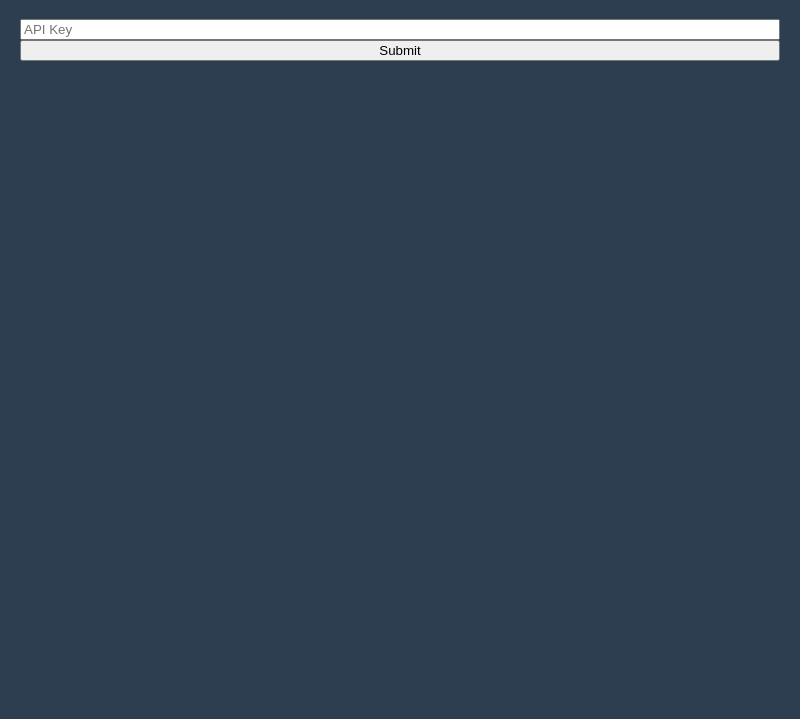
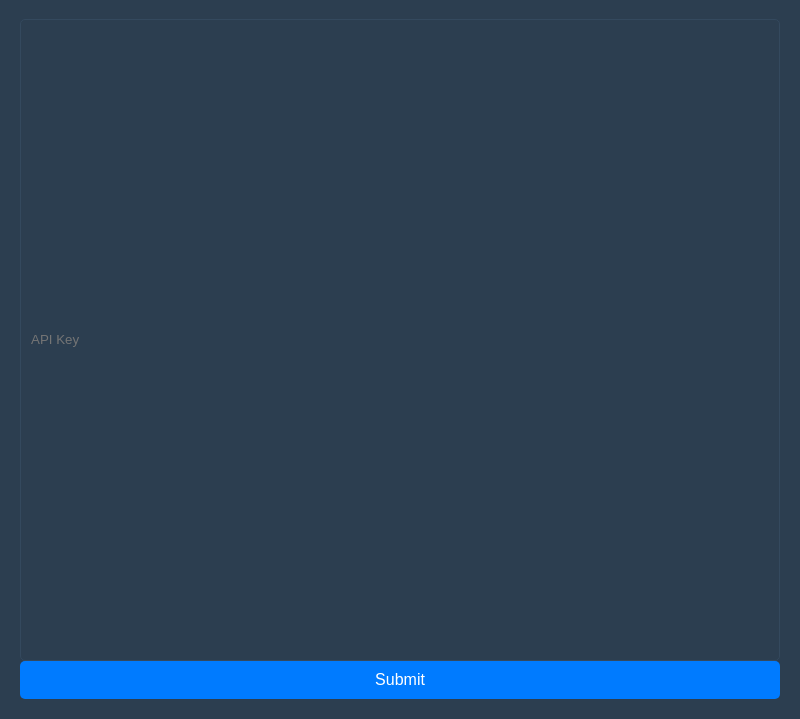
Before and after one commit to CODJointOps/kuzco-cli, an Electron app: page gui/html/prompt.html in a window 800 px wide. Shown: the part 81-800 px from the top of the page. Drawn offline with Linux system fonts and the light colour scheme.

Commit message:
Restructure GUI folder & modify styles.css

```diff
--- a/gui/css/styles.css
+++ b/gui/css/styles.css
@@ -37,6 +37,16 @@ body {
 #sendButton:disabled {
     background-color: #6c757d;
     cursor: not-allowed;
+}
+#submitApiKey {
+    padding: 10px 20px;
+    font-size: 1rem;
+    color: white;
+    background-color: #007BFF;
+    border: none;
+    border-radius: 5px;
+    cursor: pointer;
+    transition: background-color 0.2s;
 }
 #stopButton {
     padding: 10px 20px;
@@ -85,6 +95,15 @@ body {
     color: inherit;
     background-color: #2c3e50;
 }
+#apiKeyInput {
+    flex-grow: 1;
+    padding: 10px;
+    border: 1px solid #34495e;
+    border-radius: 5px;
+    color: inherit;
+    background-color: #2c3e50;
+}
+
 #promptInput:focus {
     outline: none;
     box-shadow: 0 0 0 2px #007BFF;
--- a/gui/prompt.html
+++ b/gui/html/prompt.html
@@ -2,7 +2,7 @@
 <html>
 <head>
   <title>Enter API Key</title>
-  <link rel="stylesheet" href="css/styles.css">
+  <link rel="stylesheet" href="../css/styles.css">
 </head>
 <body>
   <h1>Enter API Key</h1>
--- a/gui/package.json
+++ b/gui/package.json
@@ -14,13 +14,16 @@
     "dist-all": "electron-builder -mwl"
   },
   "build": {
-    "appId": "com.yourname.kuzco",
+    "appId": "com.codjointops.kuzco",
     "productName": "KuzcoChat",
     "directories": {
       "output": "dist"
     },
     "files": [
       "**/*",
+      "css/**/*",
+      "js/**/*",
+      "html/**/*",
       "!**/*.ts",
       "!*.code-workspace",
       "!**/*.js.map",
```
Also changed, not shown: gui/html/index.html (renamed from gui/index.html, +3 -4 lines), gui/kuzco-gui.js (+5 -5 lines), gui/js/kuzcoCore.js (renamed from gui/kuzcoCore.js), gui/js/preload.js (renamed from gui/preload.js), gui/js/renderer.js (renamed from gui/renderer.js).
